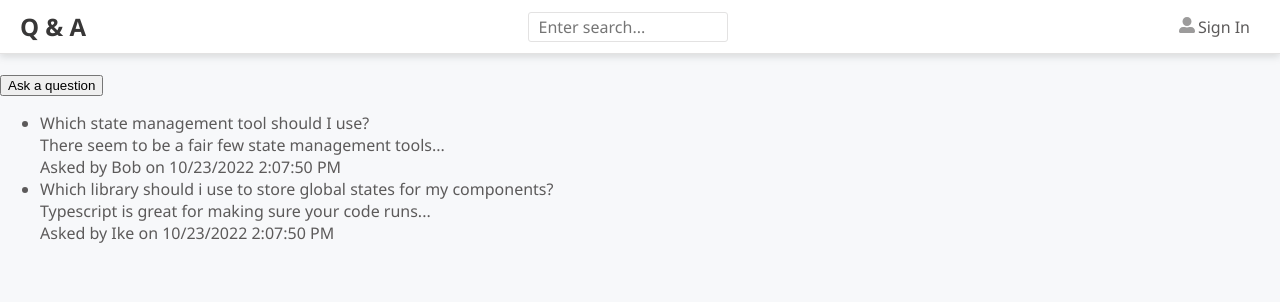
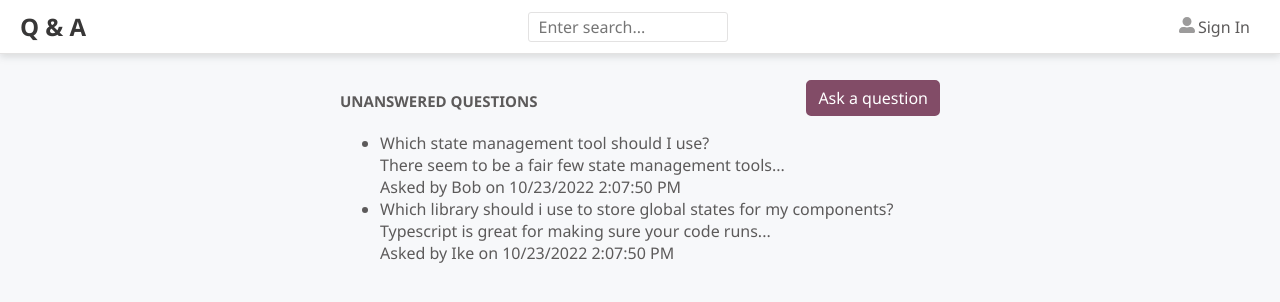
Before and after one commit to ikembakwem/frontend, a React (Create React App) app: page / in a window 1280 px wide. Shown: the top 302 px of the page. Built offline with nearby package versions, Linux system fonts and the light colour scheme; the HTML template or start-up script is replaced by a standard one.

Commit message:
Created a styled Button component using emotion styled and styleld the Page and PageTitle component using emotion css

```diff
--- a/src/Styles.ts
+++ b/src/Styles.ts
@@ -1,3 +1,5 @@
+import styled from '@emotion/styled';
+
 // Colors
 export const gray1 = '#383737';
 export const gray2 = '#5c5a5a';
@@ -15,3 +17,27 @@
 
 // Font Size
 export const fontSize = '16px';
+
+export const PrimaryButton = styled.button`
+  background-color: ${primary2};
+  border-color: ${primary2};
+  border-style: solid;
+  border-radius: 5px;
+  font-family: ${fontFamily};
+  font-size: ${fontSize};
+  padding: 5px 10px;
+  color: #fff;
+  cursor: pointer;
+
+  :hover {
+    background-color: ${primary1};
+  }
+  :focus {
+    outline-color: ${primary2};
+  }
+
+  :disabled {
+    opacity: 0.5;
+    cursor: not-allowed;
+  }
+`;
--- a/src/components/HomePage.tsx
+++ b/src/components/HomePage.tsx
@@ -1,3 +1,6 @@
+/** @jsxImportSource @emotion/react */
+import { css } from '@emotion/react';
+
 // Dependencies
 import React, { useEffect, useState } from 'react';
 
@@ -8,6 +11,7 @@
 import { QuestionList } from './QuestionList';
 import { Page } from './Page';
 import { PageTitle } from './PageTitle';
+import { PrimaryButton } from '../Styles';
 
 export const HomePage = () => {
   const [questions, setQuestions] = useState<QuestionData[]>([]);
@@ -28,9 +32,17 @@
 
   return (
     <Page>
-      <div>
+      <div
+        css={css`
+          display: flex;
+          align-items: center;
+          justify-content: space-between;
+        `}
+      >
         <PageTitle>Unanswered Questions</PageTitle>
-        <button onClick={handleAskQuestionClick}>Ask a question</button>
+        <PrimaryButton onClick={handleAskQuestionClick}>
+          Ask a question
+        </PrimaryButton>
       </div>
       {questionsLoading ? (
         <div>Loading...</div>
--- a/src/components/Page.tsx
+++ b/src/components/Page.tsx
@@ -1,3 +1,5 @@
+/** @jsxImportSource @emotion/react */
+import { css } from '@emotion/react';
 import React from 'react';
 
 import { PageTitle } from './PageTitle';
@@ -8,7 +10,13 @@
 }
 
 export const Page = ({ title, children }: Props) => (
-  <div>
+  <div
+    css={css`
+      margin: 50px auto 20px;
+      padding: 30px 20px;
+      max-width: 600px;
+    `}
+  >
     {title && <PageTitle>{title}</PageTitle>}
     {children}
   </div>
--- a/src/components/PageTitle.tsx
+++ b/src/components/PageTitle.tsx
@@ -1,7 +1,22 @@
+/** @jsxImportSource @emotion/react */
+import { css } from '@emotion/react';
+
 import React from 'react';
 
 interface Props {
   children: React.ReactNode;
 }
 
-export const PageTitle = ({ children }: Props) => <h2>{children}</h2>;
+export const PageTitle = ({ children }: Props) => (
+  <h2
+    css={css`
+      font-size: 15px;
+      font-weight: bold;
+      margin: 10px 0px 5px;
+      text-align: center;
+      text-transform: uppercase;
+    `}
+  >
+    {children}
+  </h2>
+);
```
